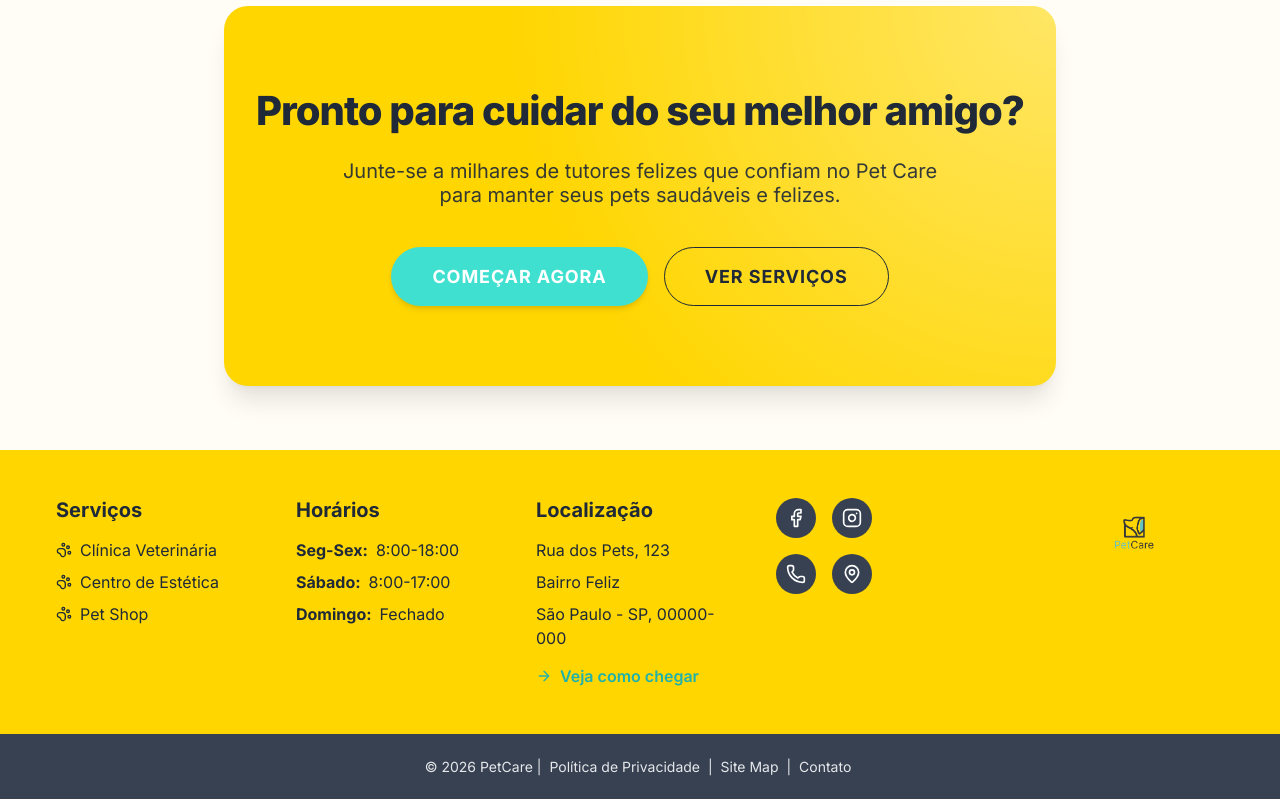
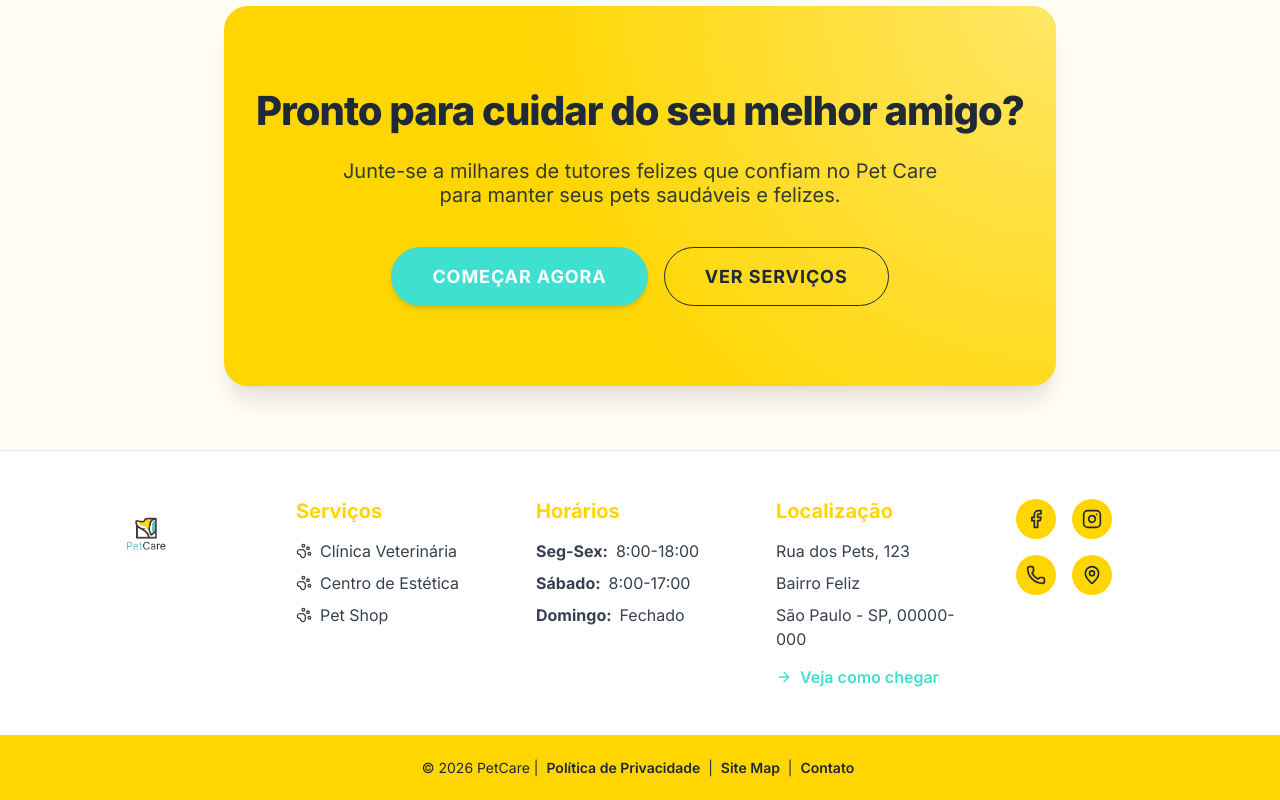
Before and after one commit to FilipiWanderley/PetCare, a Next.js app: page / in a window 1280 px wide. Shown: the part 2562-3362 px from the top of the page. Built offline with nearby package versions, Linux system fonts and the light colour scheme.

Commit message:
feat: Move logo to left and change footer background to white

```diff
--- a/src/components/layout/Footer/Footer.module.css
+++ b/src/components/layout/Footer/Footer.module.css
@@ -1,8 +1,9 @@
 .footer {
-  background-color: var(--primary);
-  color: var(--text-on-primary);
+  background-color: var(--surface);
+  color: var(--text-primary);
   padding-top: 3rem;
   margin-top: auto;
+  border-top: 1px solid var(--border);
 }
 
 .content {
@@ -31,7 +32,7 @@
   font-size: 1.25rem;
   font-weight: 700;
   margin-bottom: 1rem;
-  color: var(--text-on-primary);
+  color: var(--primary);
 }
 
 .column p {
@@ -58,13 +59,13 @@
   align-items: center;
   gap: 0.5rem;
   margin-top: 1rem;
-  color: var(--secondary-hover);
+  color: var(--secondary);
   font-weight: 600;
   transition: color 0.2s;
 }
 
 .locationLink:hover {
-  color: var(--text-on-primary);
+  color: var(--primary);
 }
 
 .socialGrid {
@@ -79,25 +80,25 @@
   justify-content: center;
   width: 40px;
   height: 40px;
-  background-color: #374151; /* Dark gray */
-  color: white;
+  background-color: var(--primary); /* Yellow background */
+  color: var(--text-on-primary); /* Dark icon */
   border-radius: 50%;
   transition: transform 0.2s, background-color 0.2s;
 }
 
 .socialIcon:hover {
-  background-color: var(--text-on-primary);
+  background-color: var(--primary-hover);
   transform: scale(1.1);
 }
 
 .logoColumn {
   display: flex;
-  justify-content: center;
+  justify-content: flex-start;
 }
 
 @media (min-width: 1024px) {
   .logoColumn {
-    justify-content: flex-end;
+    justify-content: flex-start;
   }
 }
 
@@ -106,8 +107,8 @@
 }
 
 .copyrightBar {
-  background-color: #374151; /* Dark gray matching the reference bottom bar */
-  color: #E5E7EB; /* Light gray text */
+  background-color: var(--primary); /* Yellow bar at bottom */
+  color: var(--text-on-primary); /* Dark text */
   padding: 1.5rem 1rem;
   font-size: 0.875rem;
 }
@@ -119,12 +120,13 @@
 }
 
 .copyrightContent a {
-  color: #E5E7EB;
+  color: var(--text-on-primary);
   text-decoration: none;
   margin: 0 0.25rem;
   transition: color 0.2s;
+  font-weight: 600;
 }
 
 .copyrightContent a:hover {
-  color: var(--primary);
+  color: white;
 }
--- a/src/components/layout/Footer/index.tsx
+++ b/src/components/layout/Footer/index.tsx
@@ -6,6 +6,16 @@ export function Footer() {
   return (
     <footer className={styles.footer}>
       <div className={styles.content}>
+        <div className={`${styles.column} ${styles.logoColumn}`}>
+          <Image
+            src="/assets/logo/logo.png"
+            alt="Pet Care Logo"
+            width={180}
+            height={72}
+            className={styles.logoImage}
+          />
+        </div>
+
         <div className={styles.column}>
           <h3>Serviços</h3>
           <ul className={styles.list}>
@@ -50,16 +60,6 @@ export function Footer() {
             </a>
           </div>
         </div>
-
-        <div className={`${styles.column} ${styles.logoColumn}`}>
-          <Image
-            src="/assets/logo/logo.png"
-            alt="Pet Care Logo"
-            width={180}
-            height={72}
-            className={styles.logoImage}
-          />
-        </div>
       </div>
 
       <div className={styles.copyrightBar}>
```
